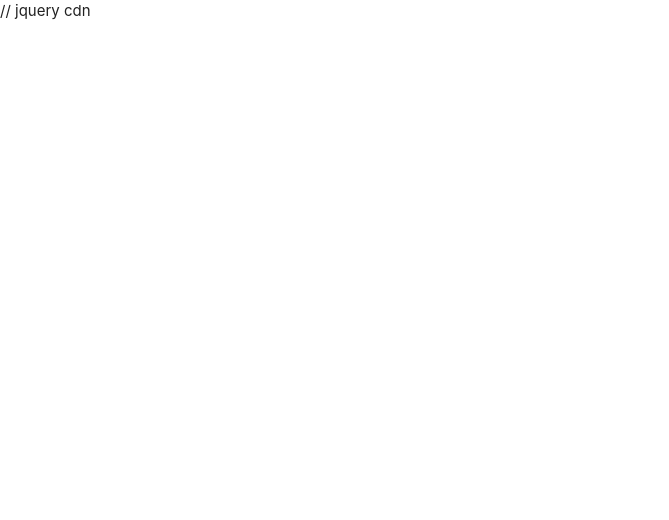
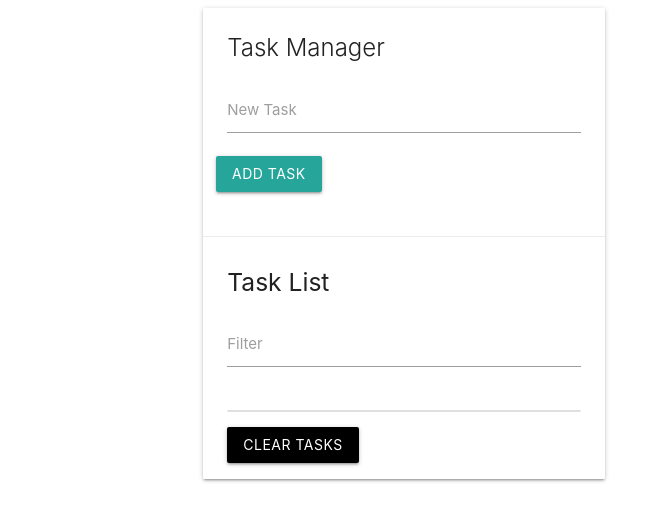
Before and after one commit to smshaown/Task-Manager, a plain HTML site: page index.html in a window 1280 px wide. Shown: the whole page, without its empty margins (0-669 px from the left). Drawn offline with nearby package versions, Linux system fonts and the light colour scheme.

Commit message:
Index.html setup done

```diff
--- a/index.html
+++ b/index.html
@@ -7,16 +7,46 @@
      <!-- Compiled and minified CSS -->
      <link rel="stylesheet" href="https://cdnjs.cloudflare.com/ajax/libs/materialize/1.0.0/css/materialize.min.css">
 
-
-
     <title>Task Manager</title>
 </head>
 <body>
 
 
+    <div class="container">
+        <div class="row">
+            <div class="col a12">
+                <div class="card" id="main">
+                    <div class="card-content">
+                        <span class="card-title">Task Manager</span>
+                        <div class="row">
+                            <form id="task-forom">
+                                <div class="input-field col s12">
+                                    <input type="text" name="task" id="task">
+                                    <label for="task">New Task</label>
+                                </div>
+                                <input type="submit" value="Add task" class="btn">
+                            </form>
+                        </div>
+                    </div>
+                    <div class="card-action">
+                        <h5>Task List</h5>
+                        <div class="row">
+                            <div class="input-field col s12">
+                                <input type="text" name="filter" id="filter">
+                                <label for="filter">Filter</label>
+                            </div>
+                        </div>
+                        <ul class="collection"></ul>
+                        <a href="#" class="clear-task btn black">Clear Tasks</a>
+                    </div>
+                </div>
+            </div>
+        </div>
+    </div>
 
 
-    // jquery cdn
+
+    <!-- // jquery cdn -->
 
     <script src="https://code.jquery.com/jquery-3.6.0.js" integrity="sha256-H+K7U5CnXl1h5ywQfKtSj8PCmoN9aaq30gDh27Xc0jk=" crossorigin="anonymous"></script>
 
```
